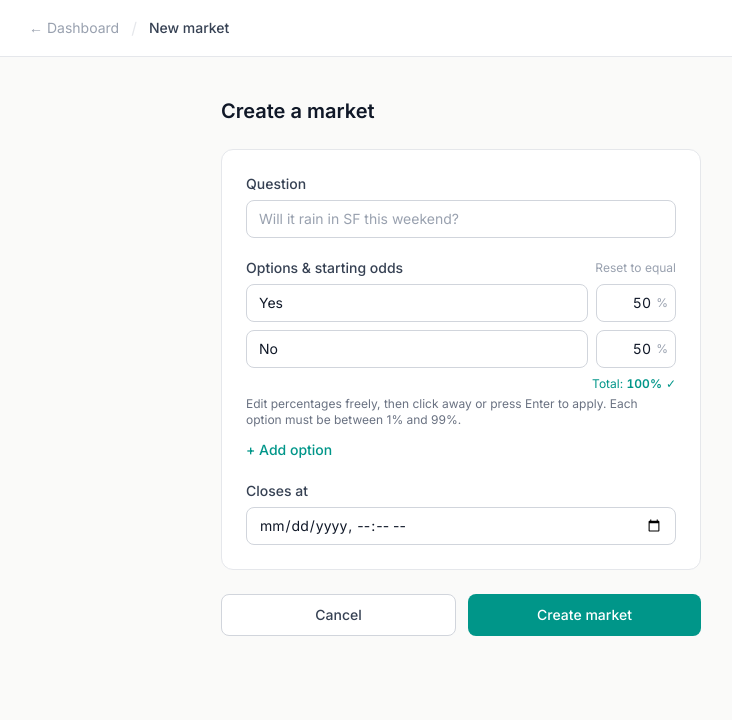
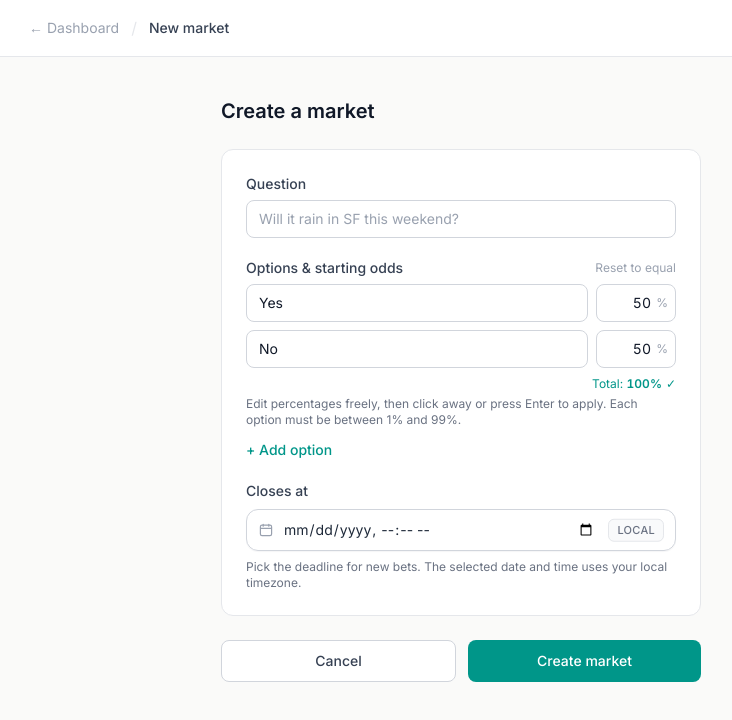
Before and after one commit to pranavrajaram/answer-key, a Next.js app: page /markets/new in a window 1280 px wide. Shown: the top 720 px of the page, without its empty margins (179-911 px from the left). Built offline with nearby package versions, Linux system fonts and the light colour scheme; no server answers.

Commit message:
feat(markets): modernize closes-at picker styling
Refresh the native datetime input with clearer affordances, stronger focus states, and helper text while keeping keyboard and accessibility behavior intact.

```diff
--- a/app/markets/new/page.tsx
+++ b/app/markets/new/page.tsx
@@ -254,18 +254,32 @@ export default function NewMarketPage() {
             </div>
 
             {/* Closing date */}
-            <div>
-              <label className="block text-sm font-medium text-gray-700 mb-1.5">
+            <div className="space-y-2">
+              <label className="block text-sm font-medium text-gray-700">
                 Closes at
               </label>
+              <div className="relative group">
+                <span className="pointer-events-none absolute left-3 top-1/2 -translate-y-1/2 text-gray-400 group-focus-within:text-teal-600 transition-colors">
+                  <svg aria-hidden="true" viewBox="0 0 20 20" fill="none" className="h-4 w-4">
+                    <rect x="3" y="4" width="14" height="13" rx="2" stroke="currentColor" strokeWidth="1.5" />
+                    <path d="M6.5 2.8v2.5M13.5 2.8v2.5M3.5 8h13" stroke="currentColor" strokeWidth="1.5" strokeLinecap="round" />
+                  </svg>
+                </span>
                 <input
                   type="datetime-local"
                   value={closesAt}
-
                   onChange={e => setClosesAt(e.target.value)}
                   required
-                className="w-full px-3 py-2 border border-gray-300 rounded-lg text-sm focus:outline-none focus:ring-2 focus:ring-teal-500 focus:border-transparent"
+                  aria-describedby="closes-at-help"
+                  className="w-full rounded-xl border border-gray-300 bg-white/95 py-2.5 pl-9 pr-20 text-sm text-gray-800 shadow-[0_1px_1px_rgba(15,23,42,0.04)] transition placeholder:text-gray-400 hover:border-gray-400 focus:border-teal-500 focus:outline-none focus:ring-2 focus:ring-teal-500/20"
                 />
+                <span className="pointer-events-none absolute right-3 top-1/2 -translate-y-1/2 rounded-md border border-gray-200 bg-gray-50 px-2 py-0.5 text-[11px] font-medium uppercase tracking-wide text-gray-500">
+                  Local
+                </span>
+              </div>
+              <p id="closes-at-help" className="text-xs text-gray-500">
+                Pick the deadline for new bets. The selected date and time uses your local timezone.
+              </p>
             </div>
           </div>
 
```
Lines whose indentation alone changed are shown as unchanged.
